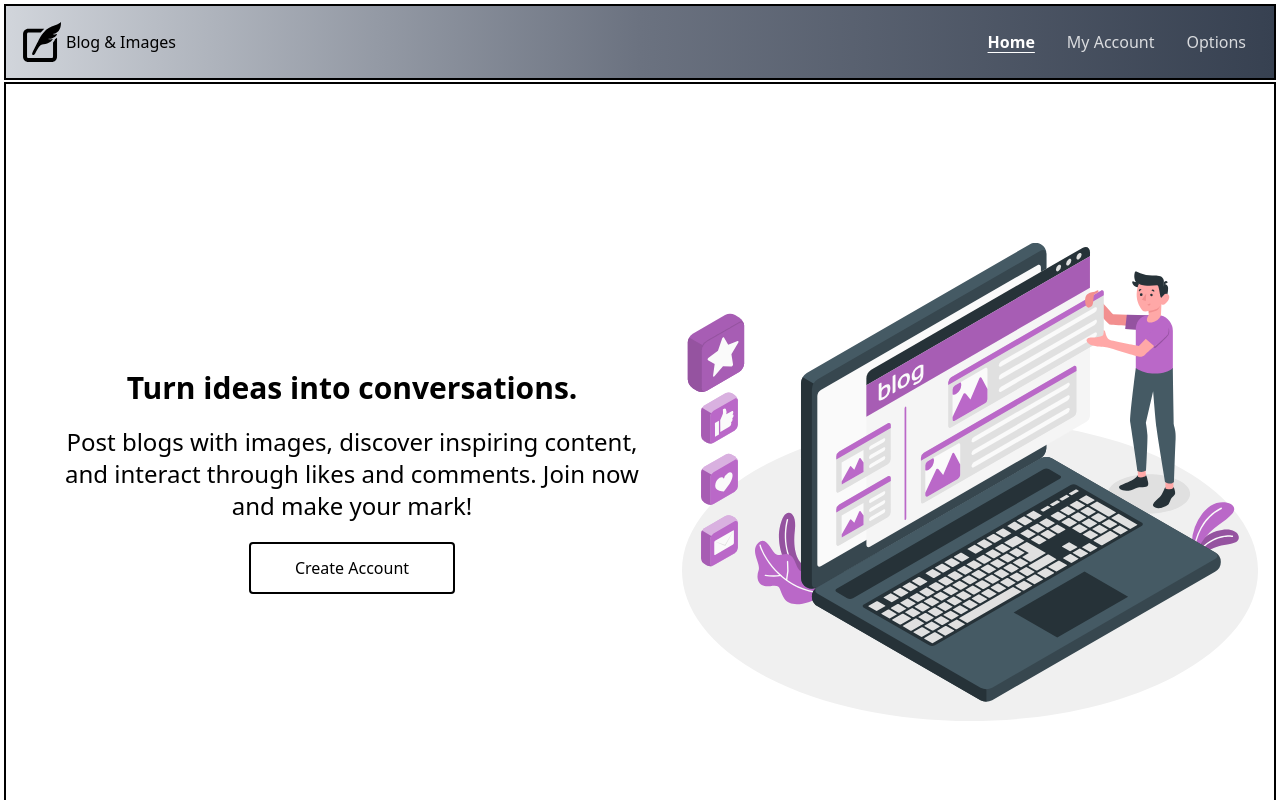
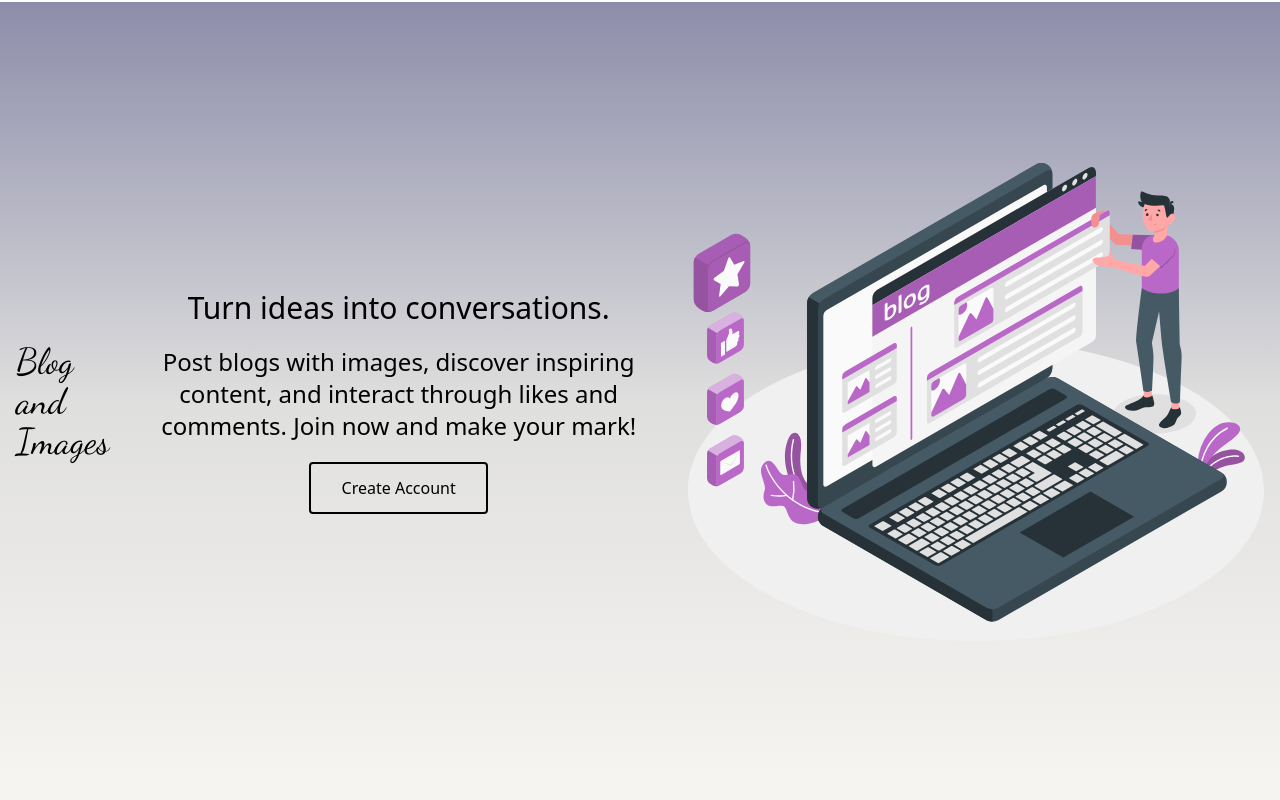
Before and after one commit to Arpit-paliwal555/BlogsWithImages, a React (Vite) app: page / in a window 1280 px wide. Shown: the top 800 px of the page. Built offline with nearby package versions, Linux system fonts and the light colour scheme.

Commit message:
added landing page and cutom font

```diff
--- a/index.html
+++ b/index.html
@@ -7,7 +7,7 @@
     <meta name="viewport" content="width=device-width, initial-scale=1.0" />
     <title>blogswithimages</title>
   </head>
-  <body class="p-1">
+  <body>
     <div id="root"></div>
     <script type="module" src="/src/main.tsx"></script>
   </body>
--- a/src/App.tsx
+++ b/src/App.tsx
@@ -1,24 +1,55 @@
 import './App.css'
-import { BrowserRouter as Router, Routes, Route } from 'react-router-dom'
+import { BrowserRouter as Router, Routes, Route, Outlet } from 'react-router-dom'
 import Navbar from './components/Navbar'
 import { Home } from './components/Home'
 import SignupForm from './components/SignUp'
 import LoginForm from './components/Login'
+import LandingPage from './components/LandingPage'
+
+
+function LandingLayout() {
+  return (
+    <>
+      {/* Landing-specific header or navbar-like component */}
+      {/* <LandingHeader /> */}
+      <Outlet /> {/* Renders the matched child route */}
+    </>
+  );
+}
+
+
+function AppLayout() {
+  return (
+    <>
+      <Navbar />
+      <Outlet />
+    </>
+  );
+}
+
+
 function App() {
 
   return (
     <>
       <Router>
-        <Navbar></Navbar>
         <Routes>
-          <Route path='/' element={<Home />}/>
-          <Route path='/signup' element={<SignupForm />}/>
-          <Route path='/login' element={<LoginForm />}/>
+          {/* Public landing route with its own layout */}
+          <Route element={<LandingLayout />}>
+            <Route path="/" element={<LandingPage />} />
+          </Route>
+
+          {/* Everything else uses the main app layout */}
+          <Route element={<AppLayout />}>
+            <Route path="/home" element={<Home />} />
+            <Route path="/login" element={<LoginForm />} />
+            <Route path="/signup" element={<SignupForm />} />
+            {/* add more authenticated or regular routes here */}
+          </Route>
         </Routes>
       </Router>
-
     </>
-  )
+  );
 }
 
 export default App
--- /dev/null
+++ b/src/components/LandingPage.tsx
@@ -0,0 +1,33 @@
+import type { FunctionComponent } from "react";
+import { useNavigate } from "react-router-dom";
+interface LandingPageProps {}
+
+const LandingPage: FunctionComponent<LandingPageProps> = () => {
+  const navigate = useNavigate();
+  const goToSignup = () => {
+    navigate("/signup");
+  };
+  return (
+    <div className="bg-linear-to-b from-[#8d8daa] via-[#dfdfde] to-[#f7f5f2] flex h-screen mt-0.5 p-4 items-center ">
+      <h1 className="dancing-script text-4xl">Blog and Images</h1>
+      <div className="flex flex-col gap-5 p-5 text-center items-center">
+        <h1 className="text-3xl font-stretch-50%">
+          Turn ideas into conversations.
+        </h1>
+        <h3 className="text-2xl">
+          Post blogs with images, discover inspiring content, and interact
+          through likes and comments. Join now and make your mark!
+        </h3>
+        <button
+          className="border-2 rounded-sm w-1/3 p-3 cursor-pointer"
+          onClick={goToSignup}
+        >
+          Create Account
+        </button>
+      </div>
+      <img className="max-w-xl" src="src/assets/blog-post-amico.svg" alt="NA" />
+    </div>
+  );
+};
+
+export default LandingPage;
--- a/src/components/Login.tsx
+++ b/src/components/Login.tsx
@@ -33,6 +33,7 @@ const LoginForm: FunctionComponent<LoginFormProps> = () => {
                 className="border p-1 rounded-md"
             />
             <button type="submit" className="bg-gray-950 text-cyan-50 rounded-md p-1 mt-4">Log In</button>
+            <p className="ml-6">don't have an account? <a href="/signup" className="text-blue-500">Sign Up</a></p>
         </form>
     </div>
     </div>);
--- a/src/components/SignUp.tsx
+++ b/src/components/SignUp.tsx
@@ -46,6 +46,7 @@ const SignupForm: FunctionComponent<SignupFormProps> = () => {
                 className="border p-1 rounded-md"
             />
             <button type="submit" className="bg-gray-950 text-cyan-50 rounded-md p-1 mt-4">Sign Up</button>
+            <p className="ml-6">already have an account? <a href="/login" className="text-blue-500">Login</a></p>
         </form>
         </div>
     </div> );
--- a/src/index.css
+++ b/src/index.css
@@ -0,0 +1,8 @@
+@import url("https://fonts.googleapis.com/css2?family=Dancing+Script:wght@400..700&display=swap");
+
+.dancing-script {
+  font-family: "Dancing Script", cursive;
+  font-optical-sizing: auto;
+  font-weight: 400;
+  font-style: normal;
+}
--- /dev/null
+++ b/tailwind.config.ts
@@ -0,0 +1,16 @@
+import type { Config } from 'tailwindcss'
+
+export default {
+  content: [
+    "./index.html",
+    "./src/**/*.{js,ts,jsx,tsx}",
+  ],
+  theme: {
+    extend: {
+      fontFamily: {
+        dancing: ['Dancing Script', 'cursive'],
+      },
+    },
+  },
+  plugins: [],
+} satisfies Config
```
